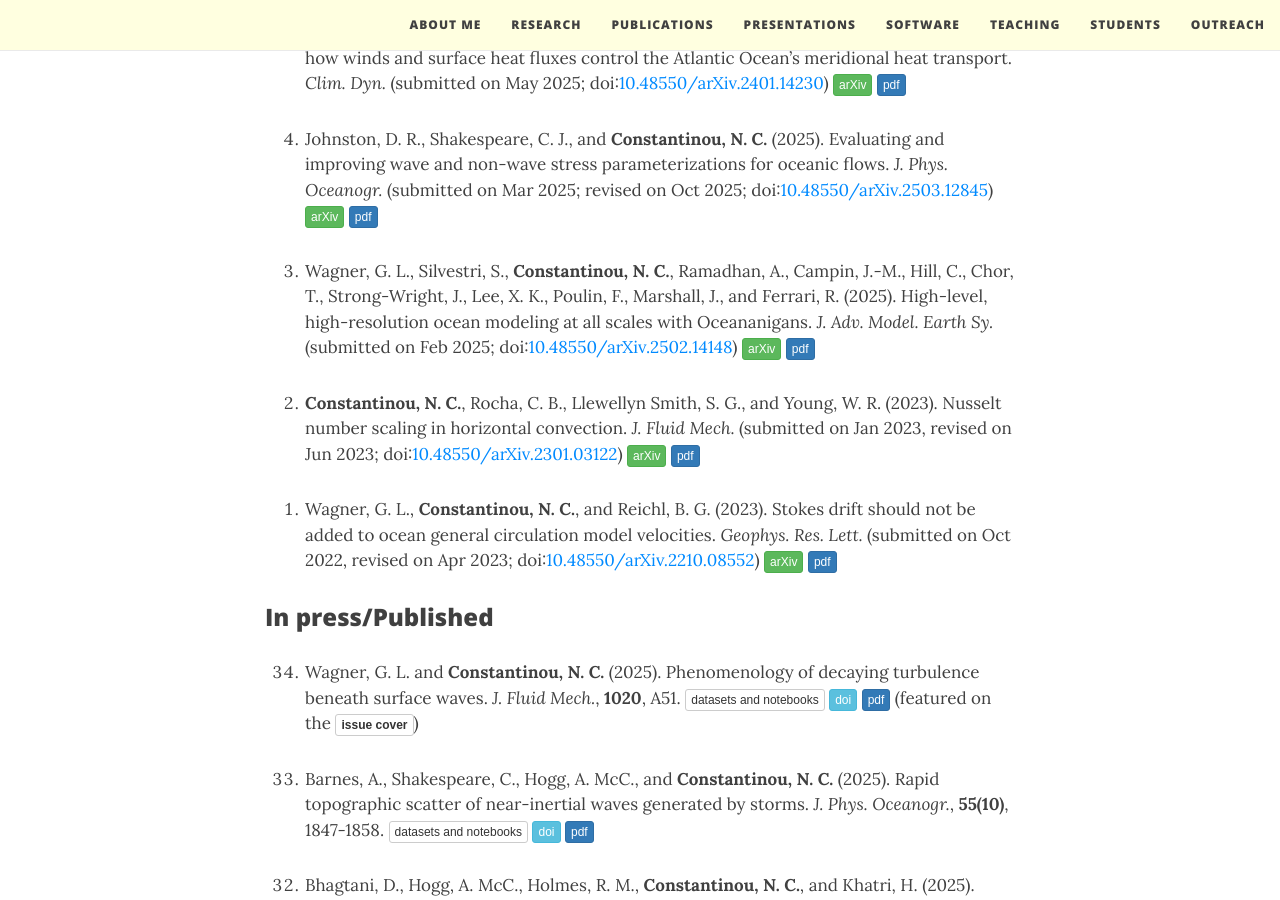
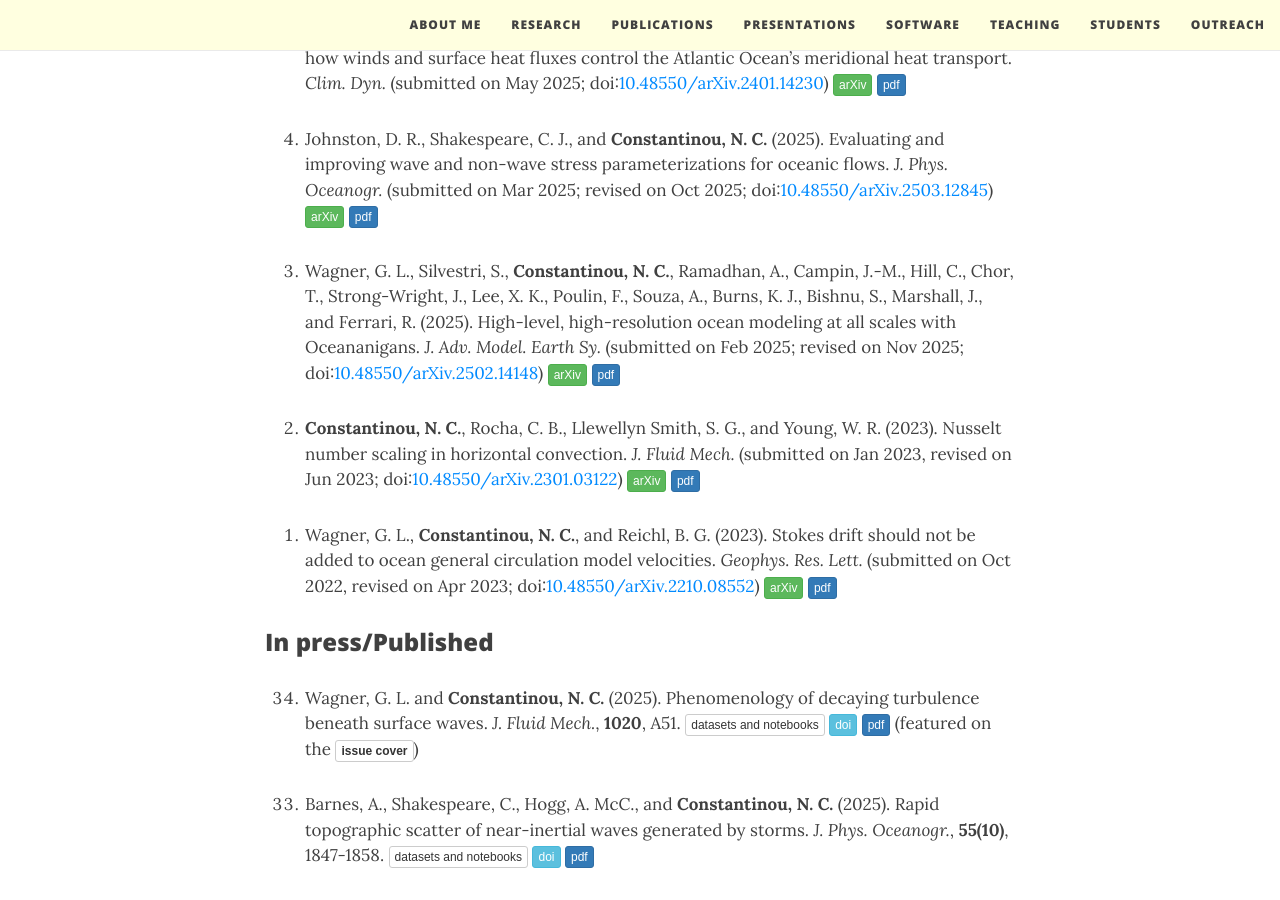
Before and after one commit to navidcy/navidcy.github.io, a Jekyll site: the page built from publications.md, in a window 1280 px wide and 900 px high, scrolled down 335 px. Built offline with Jekyll 4.4.1, drawn with Linux system fonts in a browser that asks for light colours; nearby versions of some CDN libraries; comment, search, counter and statistics services are not loaded.

Commit message:
revised oceananigans paper

```diff
--- a/publications.md
+++ b/publications.md
@@ -15,7 +15,7 @@
 0. Johnston, D. R., Shakespeare, C. J., and **Constantinou, N. C.** (2025). Evaluating and improving wave and non-wave stress parameterizations for oceanic flows. _J. Phys. Oceanogr._ (submitted on Mar 2025; revised on Oct 2025; doi:[10.48550/arXiv.2503.12845](https://doi.org/10.48550/arXiv.2503.12845)) [<span class="btn btn-success btn-xs{{end}}" style="font-family:sans-serif;">arXiv</span>][arXiv:2503.12845]{:target="_blank"} [<span class="btn btn-primary btn-xs{{end}}" style="font-family:sans-serif;">pdf</span>][internal-tide-parameterizations]
 
 
-0. Wagner, G. L., Silvestri, S., **Constantinou, N. C.**, Ramadhan, A., Campin, J.-M., Hill, C., Chor, T., Strong-Wright, J., Lee, X. K., Poulin, F., Marshall, J., and Ferrari, R. (2025). High-level, high-resolution ocean modeling at all scales with Oceananigans. _J. Adv. Model. Earth Sy._ (submitted on Feb 2025; doi:[10.48550/arXiv.2502.14148](https://doi.org/10.48550/arXiv.2502.14148)) [<span class="btn btn-success btn-xs{{end}}" style="font-family:sans-serif;">arXiv</span>][arXiv:2502.14148]{:target="_blank"} [<span class="btn btn-primary btn-xs{{end}}" style="font-family:sans-serif;">pdf</span>][oceananigans-overview]
+0. Wagner, G. L., Silvestri, S., **Constantinou, N. C.**, Ramadhan, A., Campin, J.-M., Hill, C., Chor, T., Strong-Wright, J., Lee, X. K., Poulin, F., Souza, A., Burns, K. J., Bishnu, S., Marshall, J., and Ferrari, R. (2025). High-level, high-resolution ocean modeling at all scales with Oceananigans. _J. Adv. Model. Earth Sy._ (submitted on Feb 2025; revised on Nov 2025; doi:[10.48550/arXiv.2502.14148](https://doi.org/10.48550/arXiv.2502.14148)) [<span class="btn btn-success btn-xs{{end}}" style="font-family:sans-serif;">arXiv</span>][arXiv:2502.14148]{:target="_blank"} [<span class="btn btn-primary btn-xs{{end}}" style="font-family:sans-serif;">pdf</span>][oceananigans-overview]
 
 
 0. **Constantinou, N. C.**, Rocha, C. B., Llewellyn Smith, S. G., and Young, W. R. (2023). Nusselt number scaling in horizontal convection. _J. Fluid Mech._ (submitted on Jan 2023, revised on Jun 2023; doi:[10.48550/arXiv.2301.03122](https://doi.org/10.48550/arXiv.2301.03122){:target="_blank"}) [<span class="btn btn-success btn-xs{{end}}" style="font-family:sans-serif;">arXiv</span>][arXiv:2301.03122]{:target="_blank"} [<span class="btn btn-primary btn-xs{{end}}" style="font-family:sans-serif;">pdf</span>][HCNuScaling]
```
